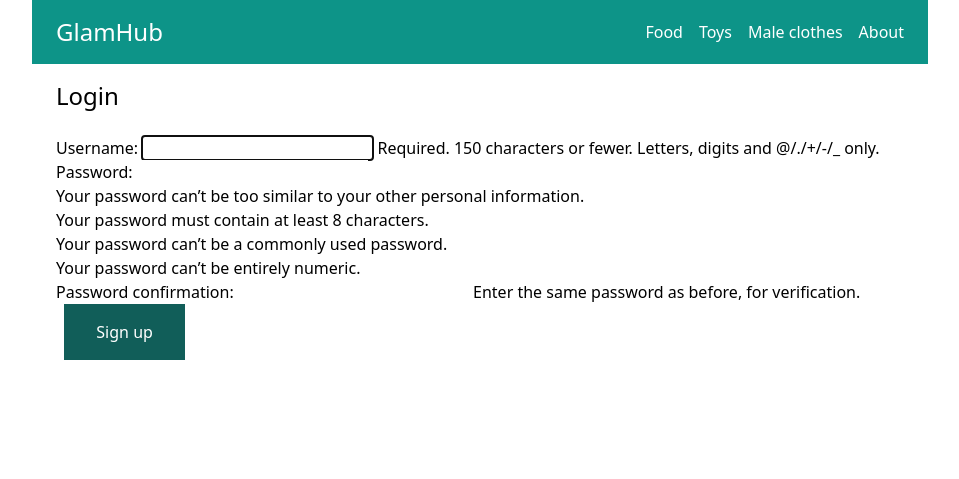
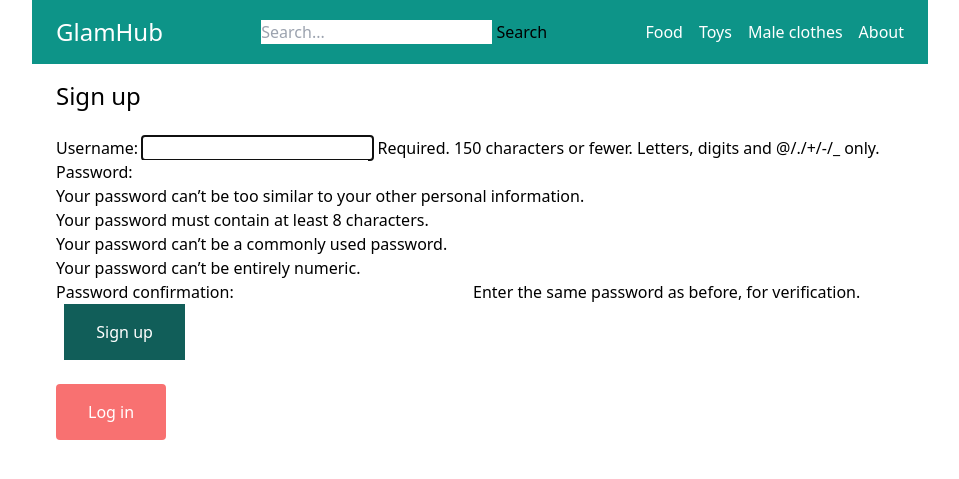
Before and after one commit to Wahomethegeek/GlamHub, a Django app: page /signup/ in a window 1280 px wide. Shown: the top 479 px of the page, without its empty margins (160-1119 px from the left). Run offline with Django 5.2, Linux system fonts and the light colour scheme; data comes from the database, SQL or seed files in the repository; some libraries are stand-ins or nearby versions.

Commit message:
Adding a search query

```diff
--- a/store/urls.py
+++ b/store/urls.py
@@ -2,6 +2,7 @@
 from . import views
 
 urlpatterns = [
+    path('search/', views.search, name='search'),
     path('<slug:slug>/', views.category_detail, name='category_detail'),
     path('<slug:category_slug>/<slug:slug>/', views.product_detail, name='product_detail'),
 ]
--- a/templates/core/base.html
+++ b/templates/core/base.html
@@ -12,7 +12,14 @@
     <div class="logo">
         <a href="/" class="text-2xl text-white">GlamHub</a>
     </div>
-
+   <div class="search">
+       <form method="get" action="/search/">
+           <label>
+               <input type="search" name="query" placeholder="Search...">
+           </label>
+           <button>Search</button>
+       </form>
+   </div>
     <div class="menu flex space-x-4">
         {% menu %}
         {% if request.user.is_authenticated %}
--- a/templates/userprofile/login.html
+++ b/templates/userprofile/login.html
@@ -1,16 +1,16 @@
 {% extends 'core/base.html' %}
 
 {% block title %}
-    Signup
+    Login
 {% endblock %}
 
 {% block content %}
-    <h1 class="text-2xl">Sign up</h1>
+    <h1 class="text-2xl">Login</h1>
     &nbsp;
     <form method="post" action=".">
     {% csrf_token %}
     {{ form.as_p }}
     &nbsp;
-    <button class="py-4 px-8 bg-teal-800 text-white">Sign up</button>
+    <button class="py-4 px-8 bg-teal-800 text-white">Login</button>
     </form>
 {% endblock %}
--- a/templates/userprofile/signup.html
+++ b/templates/userprofile/signup.html
@@ -1,11 +1,11 @@
 {% extends 'core/base.html' %}
 
 {% block title %}
-    Login
+    Sign Up
 {% endblock %}
 
 {% block content %}
-    <h1 class="text-2xl">Login</h1>
+    <h1 class="text-2xl">Sign up</h1>
     &nbsp;
     <form method="post" action=".">
     {% csrf_token %}
@@ -13,4 +13,10 @@
     &nbsp;
     <button class="py-4 px-8 bg-teal-800 text-white">Sign up</button>
     </form>
+    <form method="post" action="{% url 'login' %}">
+    {% csrf_token %}
+    <button type="submit" class="mt-6 inline-block py-4 px-8 bg-red-400 text-white rounded">
+        Log in
+    </button>
+    </form>
 {% endblock %}
--- a/todo.txt
+++ b/todo.txt
@@ -13,7 +13,7 @@
     - [DONE] Vendor detail page
     - [DONE] Make it possible to sign up, log in and log out
     - [DONE] Create my account page
-    - Simple search
+    - [DONE] Simple search
     - Add product to the cart
     - View cart
     - Checkout
```
Also changed, not shown: store/views.py (+9 -0 lines), templates/store/search.html (added, +31 -0 lines).
